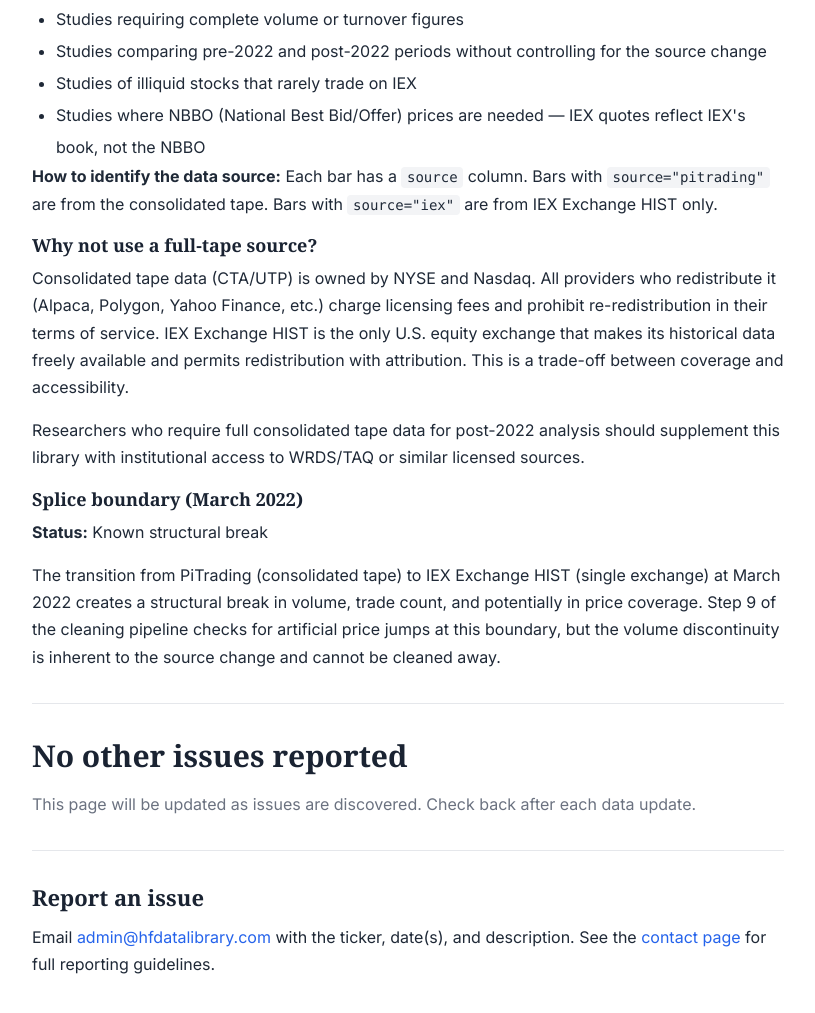
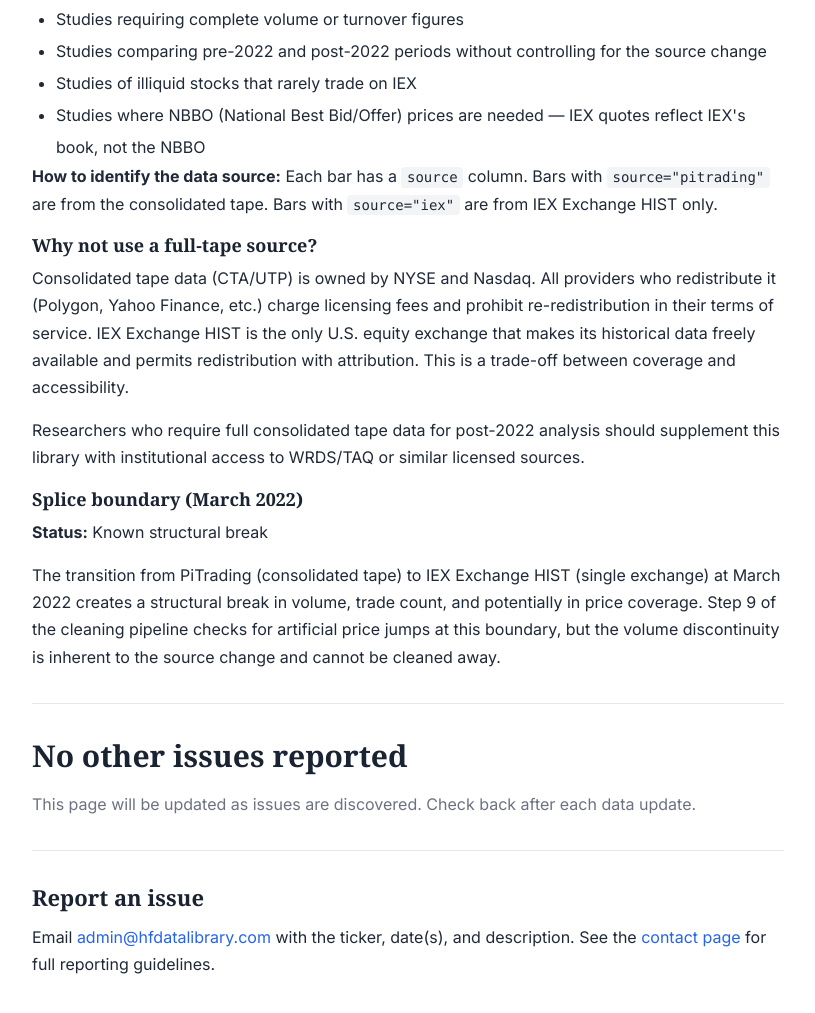
Before and after one commit to elkassabgi/hfdatalibrary, a plain HTML site: page pages/issues.html in a window 1280 px wide. Shown: the part 1936-2949 px from the top of the page, without its empty margins (232-1047 px from the left). Drawn offline with Linux system fonts and the light colour scheme.

Commit message:
issues + pipeline plan: trim third-party vendor name-drops
Co-Authored-By: Claude Fable 5 <noreply@anthropic.com>

```diff
--- a/pages/issues.html
+++ b/pages/issues.html
@@ -106,7 +106,7 @@
     <p><strong>How to identify the data source:</strong> Each bar has a <code>source</code> column. Bars with <code>source="pitrading"</code> are from the consolidated tape. Bars with <code>source="iex"</code> are from IEX Exchange HIST only.</p>
 
     <h4>Why not use a full-tape source?</h4>
-    <p>Consolidated tape data (CTA/UTP) is owned by NYSE and Nasdaq. All providers who redistribute it (Alpaca, Polygon, Yahoo Finance, etc.) charge licensing fees and prohibit re-redistribution in their terms of service. IEX Exchange HIST is the only U.S. equity exchange that makes its historical data freely available and permits redistribution with attribution. This is a trade-off between coverage and accessibility.</p>
+    <p>Consolidated tape data (CTA/UTP) is owned by NYSE and Nasdaq. All providers who redistribute it (Polygon, Yahoo Finance, etc.) charge licensing fees and prohibit re-redistribution in their terms of service. IEX Exchange HIST is the only U.S. equity exchange that makes its historical data freely available and permits redistribution with attribution. This is a trade-off between coverage and accessibility.</p>
     <p>Researchers who require full consolidated tape data for post-2022 analysis should supplement this library with institutional access to WRDS/TAQ or similar licensed sources.</p>
 
     <h4>Splice boundary (March 2022)</h4>
```
Also changed, not shown: 1 other file.
